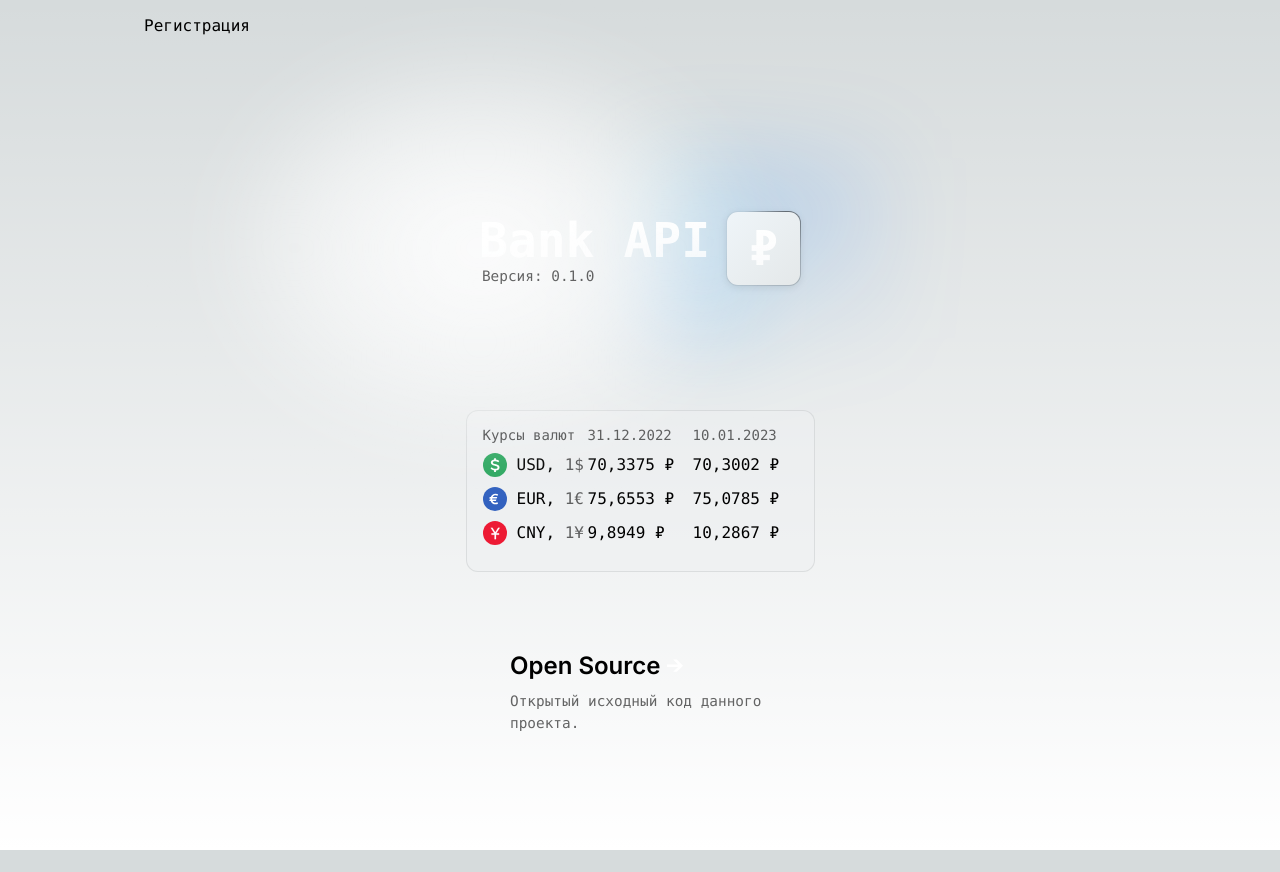
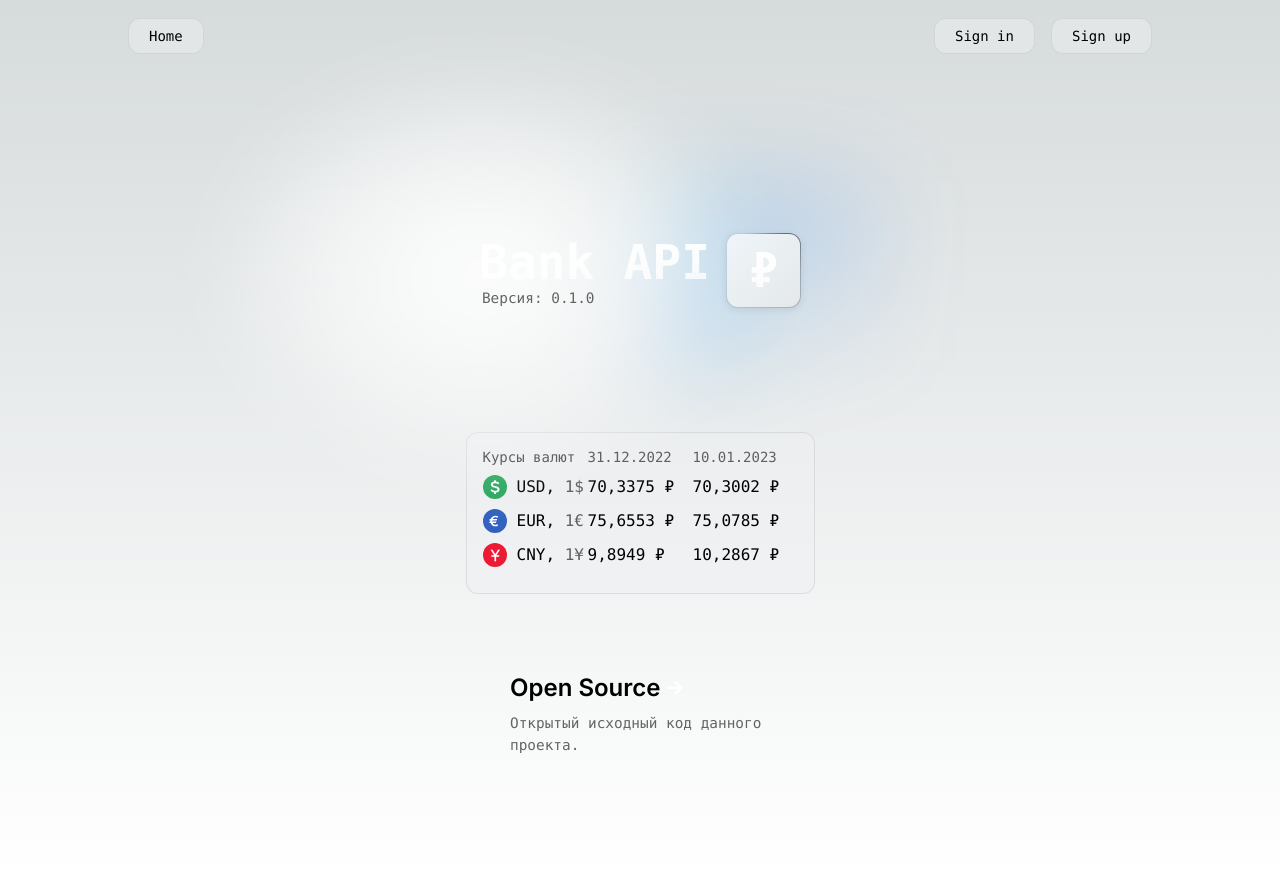
Before and after one commit to Attato/usage_bankAPI, a Next.js app: page / in a window 1280 px wide. Before the commit the page ends 850 px from the top, so only its background shows below. Built offline with nearby package versions, Linux system fonts and the light colour scheme.

Commit message:
home page link add

```diff
--- a/components/header/header.module.scss
+++ b/components/header/header.module.scss
@@ -1,10 +1,32 @@
 .header {
 	width: 100%;
-	height: 50px;
+	height: 72px;
 	max-width: 1024px;
 	margin: 0 auto;
-	padding: 0 1rem;
 	display: flex;
 	align-items: center;
 	justify-content: space-between;
+
+	a {
+		display: flex;
+		align-items: center;
+		justify-content: center;
+		height: 36px;
+		font-size: 14px;
+		padding: 15px 20px;
+		background-color: rgba(var(--callout-rgb), 0.5);
+		border: 1px solid rgba(var(--callout-border-rgb), 0.3);
+		border-radius: var(--border-radius);
+
+		&:hover {
+			background-color: rgba(20, 20, 20, 0.7);
+			border-color: rgba(108, 108, 108, 0.5);
+			transition: all 0.2s ease;
+		}
+	}
+
+	.right_side {
+		display: flex;
+		gap: 16px;
+	}
 }
--- a/components/header/header.tsx
+++ b/components/header/header.tsx
@@ -7,7 +7,11 @@ import styles from './header.module.scss';
 const Header: FC = () => {
 	return (
 		<header className={styles.header}>
-			<Link href="/">Регистрация</Link>
+			<Link href="/">Home</Link>
+			<div className={styles.right_side}>
+				<Link href="/auth/signin">Sign in</Link>
+				<Link href="/auth/signup">Sign up</Link>
+			</div>
 		</header>
 	);
 };
```
Also changed, not shown: components/header/header.json (deleted).
